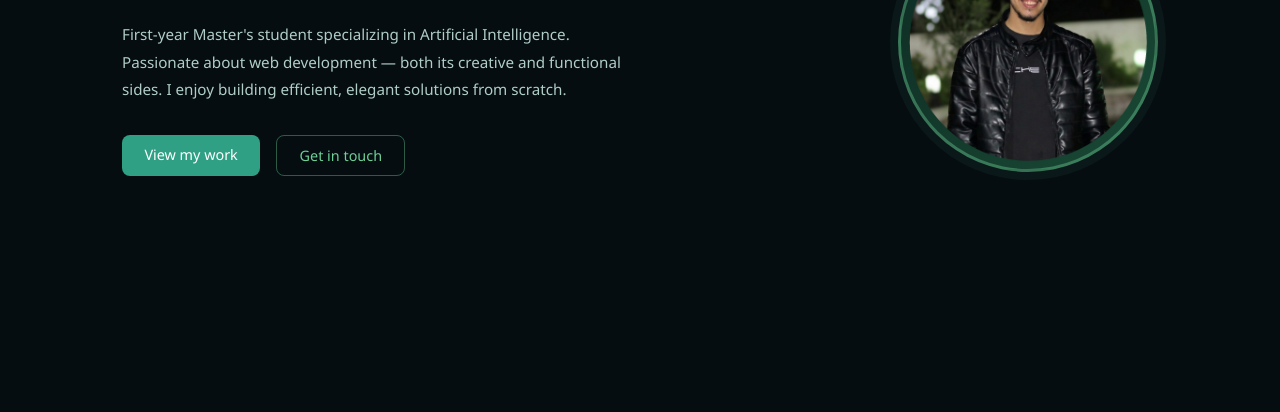
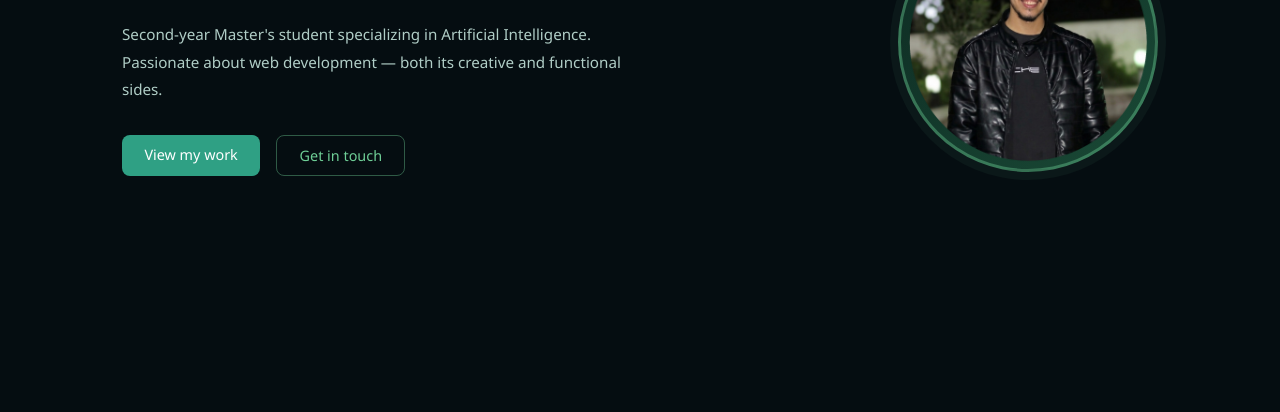
Before and after one commit to itsyounes20/portfolio, a plain HTML site: page index.html in a window 1280 px wide. Shown: the part 388-800 px from the top of the page. Drawn offline with Linux system fonts and the light colour scheme.

Commit message:
Updated bio description
Updated bio to reflect current academic status.

```diff
--- a/index.html
+++ b/index.html
@@ -28,9 +28,8 @@
         <h1 class="myself-name">Bouras <span>Younes</span></h1>
         <p class="myself-title">M2 AI Student &amp; Web Developer</p>
         <p class="myself-bio">
-          First-year Master's student specializing in Artificial Intelligence.
+          Second-year Master's student specializing in Artificial Intelligence.
           Passionate about web development — both its creative and functional sides.
-          I enjoy building efficient, elegant solutions from scratch.
         </p>
         <div class="myself-cta">
           <a href="#projects" class="btn-primary">View my work</a>
```
